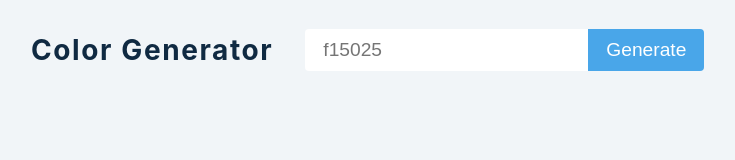
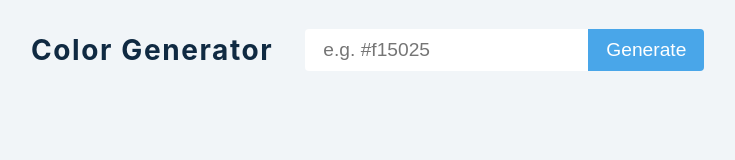
Before and after one commit to Ayon95/react-color-generator, a React (Create React App) app: page / in a window 1280 px wide. Shown: the top 160 px of the page, without its empty margins (1-736 px from the left). Built offline with nearby package versions, Linux system fonts and the light colour scheme.

Commit message:
Implemented error handling regarding form submission

```diff
--- a/src/App.js
+++ b/src/App.js
@@ -10,6 +10,14 @@ function App() {
 
   function handleSubmit(event) {
     event.preventDefault();
+    setErrorOccurred(false); // so that previous error is removed when the user re-submits the form with valid input
+    try {
+      let colors = new Values(color).all(10);
+      console.log(colors);
+    } catch (error) {
+      setErrorOccurred(true);
+      console.error(error.message);
+    }
   }
   return (
     <>
@@ -20,7 +28,8 @@ function App() {
             type="text"
             value={color}
             onChange={(event) => setColor(event.target.value)}
-            placeholder="f15025"
+            placeholder="e.g. #f15025"
+            className={errorOccurred ? "error" : ""}
           />
           <button className="btn" type="submit">
             Generate
--- a/src/index.css
+++ b/src/index.css
@@ -58,8 +58,8 @@ Global Styles
   box-sizing: border-box;
 }
 body {
-  font-family: -apple-system, BlinkMacSystemFont, 'Segoe UI', Roboto, Oxygen,
-    Ubuntu, Cantarell, 'Open Sans', 'Helvetica Neue', sans-serif;
+  font-family: -apple-system, BlinkMacSystemFont, "Segoe UI", Roboto, Oxygen,
+    Ubuntu, Cantarell, "Open Sans", "Helvetica Neue", sans-serif;
   background: var(--clr-grey-10);
   color: var(--clr-grey-1);
   line-height: 1.5;
@@ -181,6 +181,7 @@ input {
 }
 input.error {
   border: 2px solid var(--clr-red-dark);
+  background-color: rgb(247, 201, 196);
 }
 .colors {
   min-height: calc(100vh - 100px);
--- a/src/utils.js
+++ b/src/utils.js
@@ -1,10 +1,10 @@
 function componentToHex(c) {
   var hex = c.toString(16);
-  return hex.length == 1 ? '0' + hex : hex;
+  return hex.length === 1 ? "0" + hex : hex;
 }
 
 function rgbToHex(r, g, b) {
-  return '#' + componentToHex(r) + componentToHex(g) + componentToHex(b);
+  return "#" + componentToHex(r) + componentToHex(g) + componentToHex(b);
 }
 
 export default rgbToHex;
```
